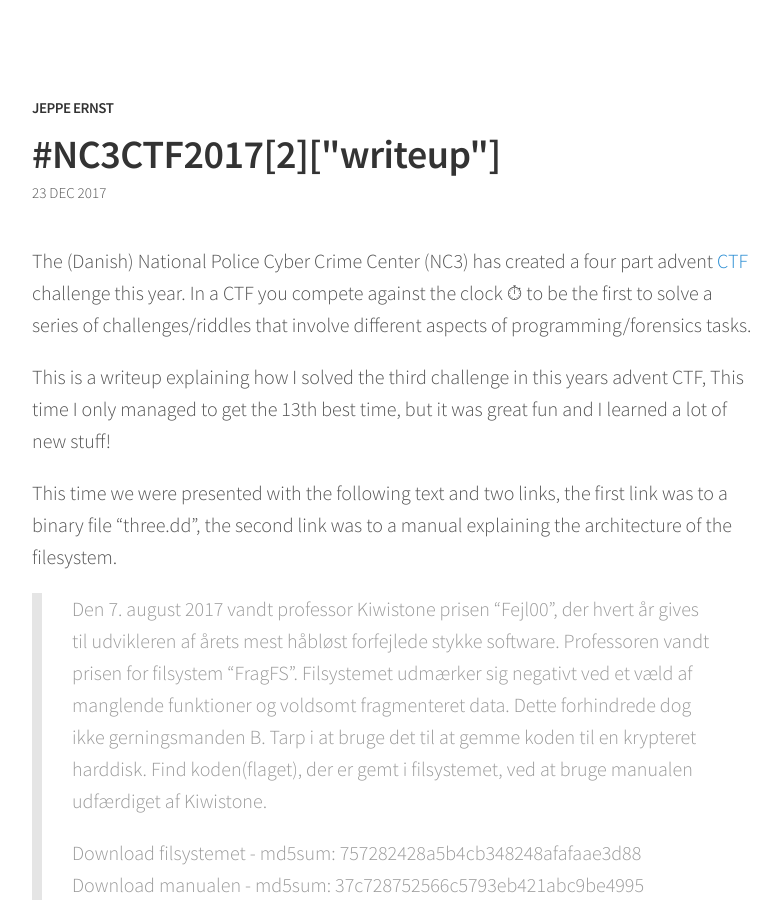
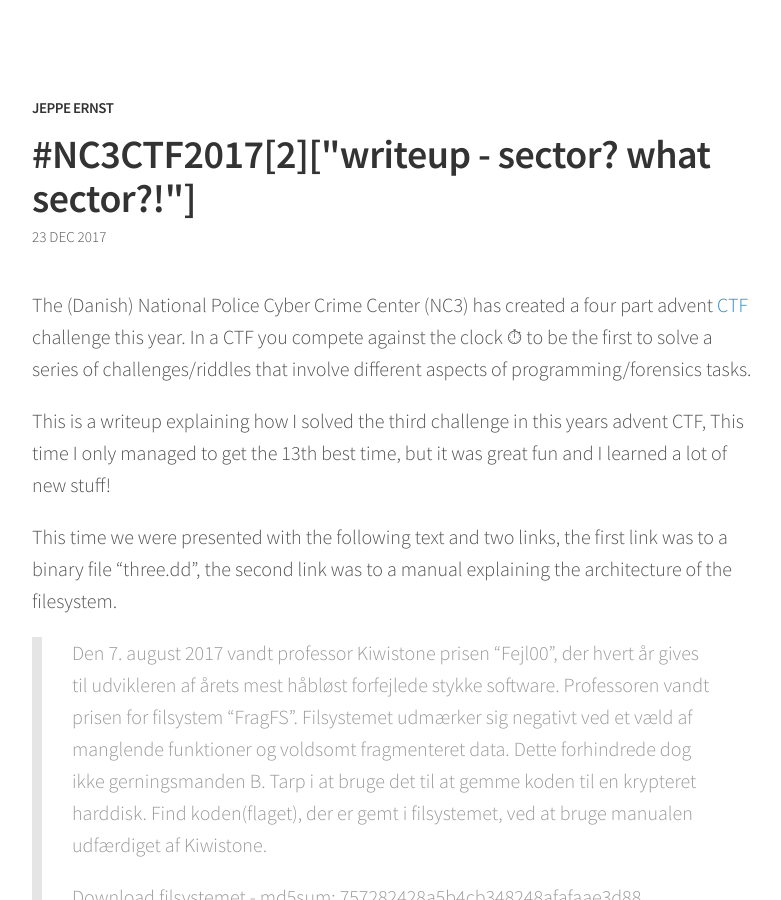
Before and after one commit to Ern-st/ern-st.github.io, a Jekyll site: the page built from _posts/2017-12-23-NC3-CTF-3.md, in a window 1280 px wide and 900 px high. Shown: the whole window, without its empty margins (248-1029 px from the left). Built offline with Jekyll 4.4.1, drawn with Linux system fonts in a browser that asks for light colours; emoji names are drawn with the system emoji font; some of the changed lines change nothing that is shown.

Commit message:
subtitle

```diff
--- a/_posts/2017-12-23-NC3-CTF-3.md
+++ b/_posts/2017-12-23-NC3-CTF-3.md
@@ -1,6 +1,6 @@
 ---
 layout: post
-title:  "#NC3CTF2017[2][\"writeup\"]"
+title:  "#NC3CTF2017[2][\"writeup - sector? what sector?!\"]"
 date:   2017-12-23 11:00:00 +0100
 categories: ctf nc3ctf2017 writeup
 encrypted: false
```
